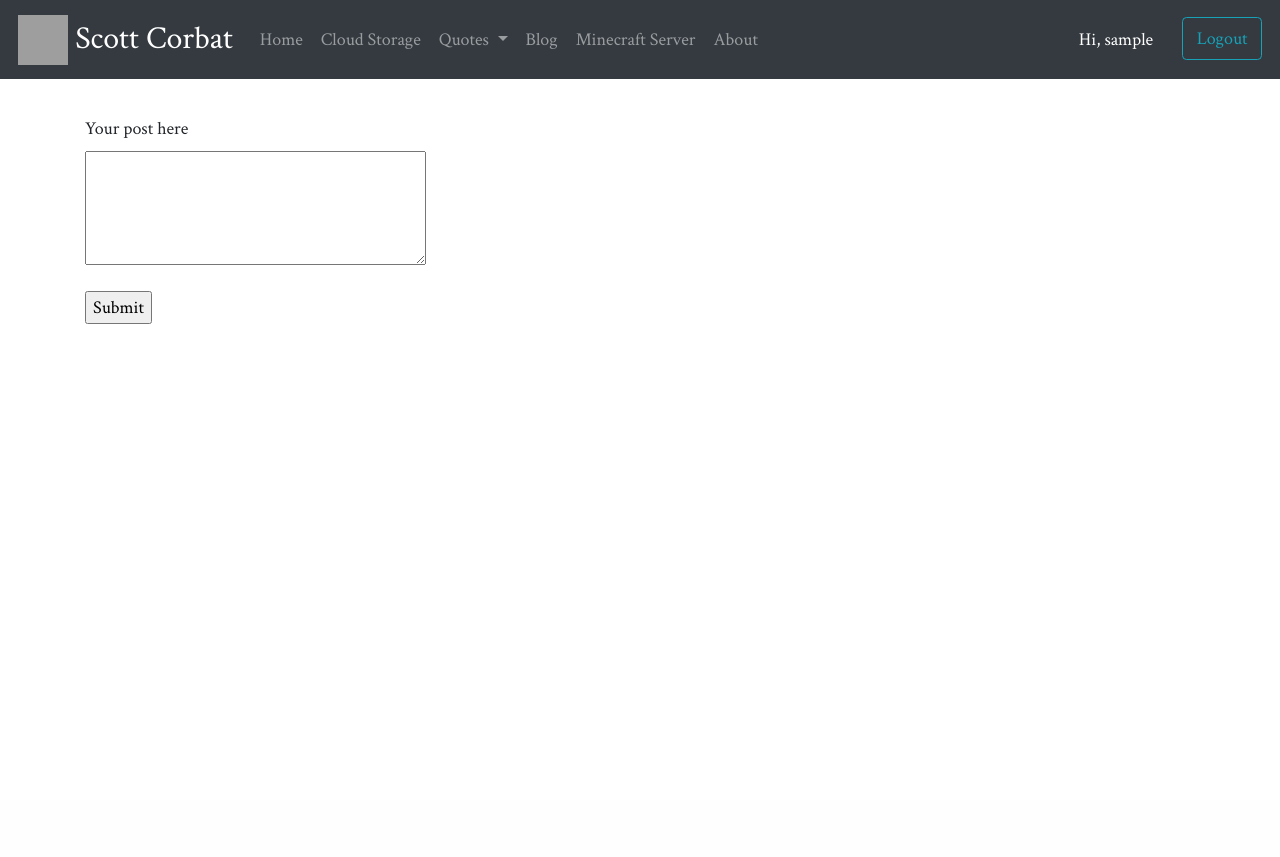
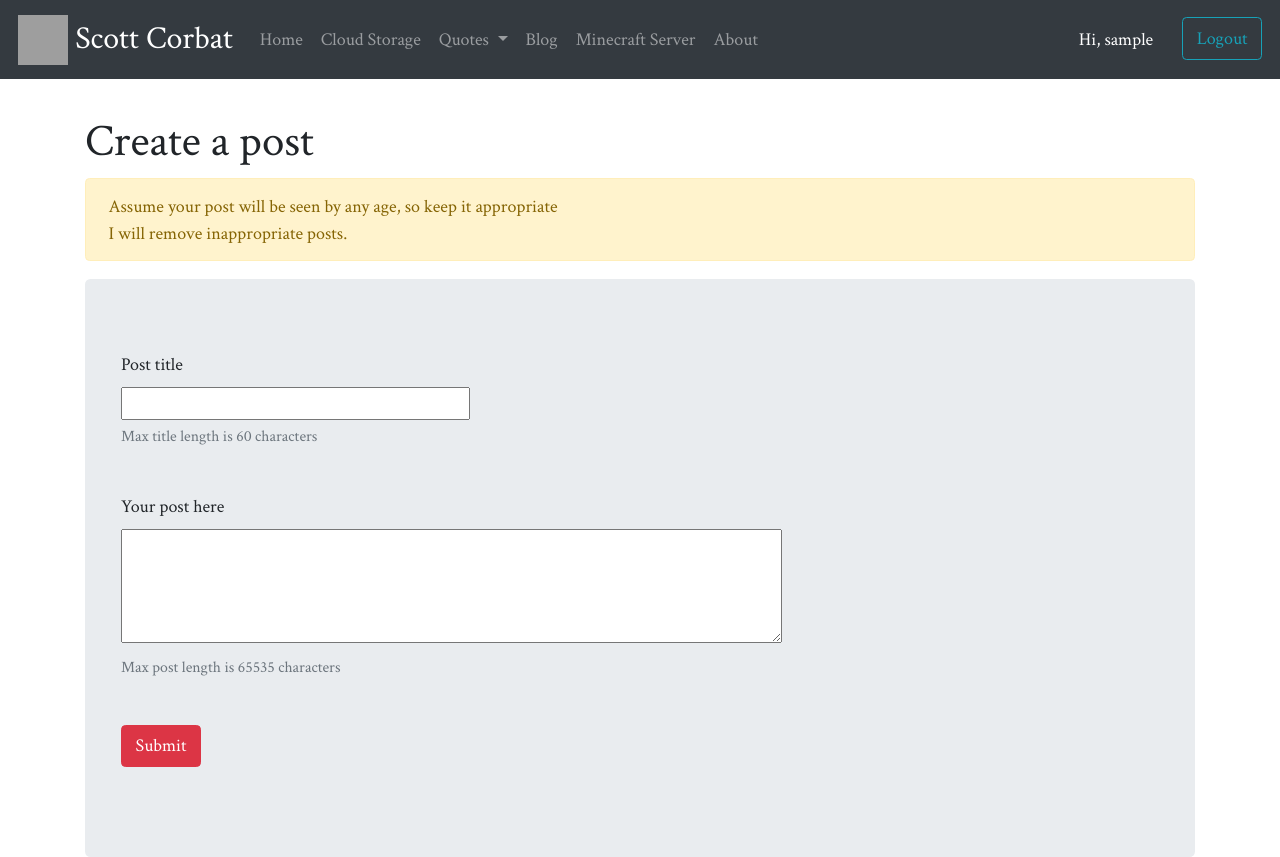
Before and after one commit to combateer3/Website, a Flask app: page /blog/post in a window 1280 px wide. Before the commit the page ends 324 px from the top, so only its background shows below. Run offline with Flask 2, Linux system fonts and the light colour scheme; the visitor is signed in with stand-in values (Sample User, id 1); data comes from the database, SQL or seed files in the repository; some libraries are stand-ins or nearby versions; grey boxes are pictures that could not be loaded.

Commit message:
Styling work done Posts can now have titles All site forms now have better buttons For now, migrate is initiated just in case

```diff
--- a/app/__init__.py
+++ b/app/__init__.py
@@ -1,7 +1,8 @@
 from flask import Flask, render_template, redirect, flash, url_for, request
 from flask_bootstrap import Bootstrap
 from flask_sqlalchemy import SQLAlchemy
-from flask_login import LoginManager, current_user, login_user, logout_user, login_required
+from flask_login import LoginManager, current_user, login_user, logout_user
+from flask_migrate import Migrate
 from werkzeug.urls import url_parse
 
 from .config import Config
@@ -9,6 +10,7 @@ from .config import Config
 app = Flask(__name__)
 app.config.from_object(Config)
 db = SQLAlchemy(app)
+migrate = Migrate(app, db)
 login = LoginManager(app)
 Bootstrap(app)
 
--- a/app/blueprints/blog/__init__.py
+++ b/app/blueprints/blog/__init__.py
@@ -19,7 +19,7 @@ def blog_home():
 def post():
     form = PostForm()
     if form.validate_on_submit():
-        post = Post(body=form.post.data, author=current_user)
+        post = Post(title=form.title.data, body=form.post.data, author=current_user)
         db.session.add(post)
         db.session.commit()
         return redirect(url_for('blog.blog_home'))
--- a/app/blueprints/blog/templates/blog.html
+++ b/app/blueprints/blog/templates/blog.html
@@ -5,12 +5,9 @@
 
     <h1>Blog Posts</h1>
     <a href="post" class="btn btn-primary">Create Post!</a>
-    <hr>
 
 {% for post in posts %}
-<div class="jumbotron">
     {% include '_post.html' %}
-</div>
 {% endfor %}
 
 </div>
--- a/app/blueprints/blog/templates/create_post.html
+++ b/app/blueprints/blog/templates/create_post.html
@@ -3,16 +3,33 @@
 {% block content %}
 <div class="container">
 
+<h1>Create a post</h1>
+
+<p class="alert alert-warning">Assume your post will be seen by any age, so keep it appropriate <br>
+    I will remove inappropriate posts.
+</p>
+
 <form action="" method="post">
     {{ form.hidden_tag() }}
+    <div class="jumbotron">
+    <p>
+        {{ form.title.label }}<br>
+        {{ form.title(size=32) }}<br>
+        <small class="form-text text-muted">Max title length is 60 characters</small><br>
+        {% for error in form.title.errors %}
+        <span style="color: red;">[{{ error }}]</span>
+        {% endfor %}
+    </p>
     <p>
         {{ form.post.label }}<br>
-        {{ form.post(cols=32, rows=4) }}<br>
+        {{ form.post(cols=64, rows=4) }}<br>
+        <small class="form-text text-muted">Max post length is 65535 characters</small><br>
         {% for error in form.post.errors %}
         <span style="color: red;">[{{ error }}]</span>
         {% endfor %}
     </p>
-    <p>{{ form.submit() }}</p>
+    <p>{{ form.submit(class_="btn btn-danger") }}</p>
+    </div>
 </form>
 
 </div>
--- a/app/forms.py
+++ b/app/forms.py
@@ -34,5 +34,6 @@ class RegistrationForm(FlaskForm):
 
 
 class PostForm(FlaskForm):
-    post = TextAreaField('Your post here', validators=[DataRequired(), Length(min=1, max=140)])
+    title = StringField('Post title', validators=[DataRequired(), Length(min=1, max=60)])
+    post = TextAreaField('Your post here', validators=[DataRequired(), Length(min=1, max=65535)])
     submit = SubmitField('Submit')
--- a/app/models.py
+++ b/app/models.py
@@ -29,7 +29,8 @@ class User(UserMixin, db.Model):
 
 class Post(db.Model):
     id = db.Column(db.Integer, primary_key=True)
-    body = db.Column(db.String(140))
+    title = db.Column(db.String(60), index=True)
+    body = db.Column(db.String(65535))
     timestamp = db.Column(db.DateTime, index=True, default=datetime.utcnow)
     userid = db.Column(db.Integer, db.ForeignKey('user.id'))
 
--- a/app/templates/login.html
+++ b/app/templates/login.html
@@ -36,7 +36,7 @@
         {% endfor %}
     </p>
 
-    <p>{{ form.submit() }}</p>
+    <p>{{ form.submit(class_="btn btn-secondary") }}</p>
 
     <p>New User? <a href="{{ url_for('register') }}">Click to Register!</a></p>
 </form>
--- a/app/templates/register.html
+++ b/app/templates/register.html
@@ -48,7 +48,7 @@
         <span style="color: red;">[{{ error }}]</span>
         {% endfor %}
     </p>
-    <p>{{ form.submit() }}</p>
+    <p>{{ form.submit(class_="btn btn-primary") }}</p>
 </form>
 </div>
 
```
Also changed, not shown: app/blueprints/blog/templates/_post.html (+5 -6 lines).
